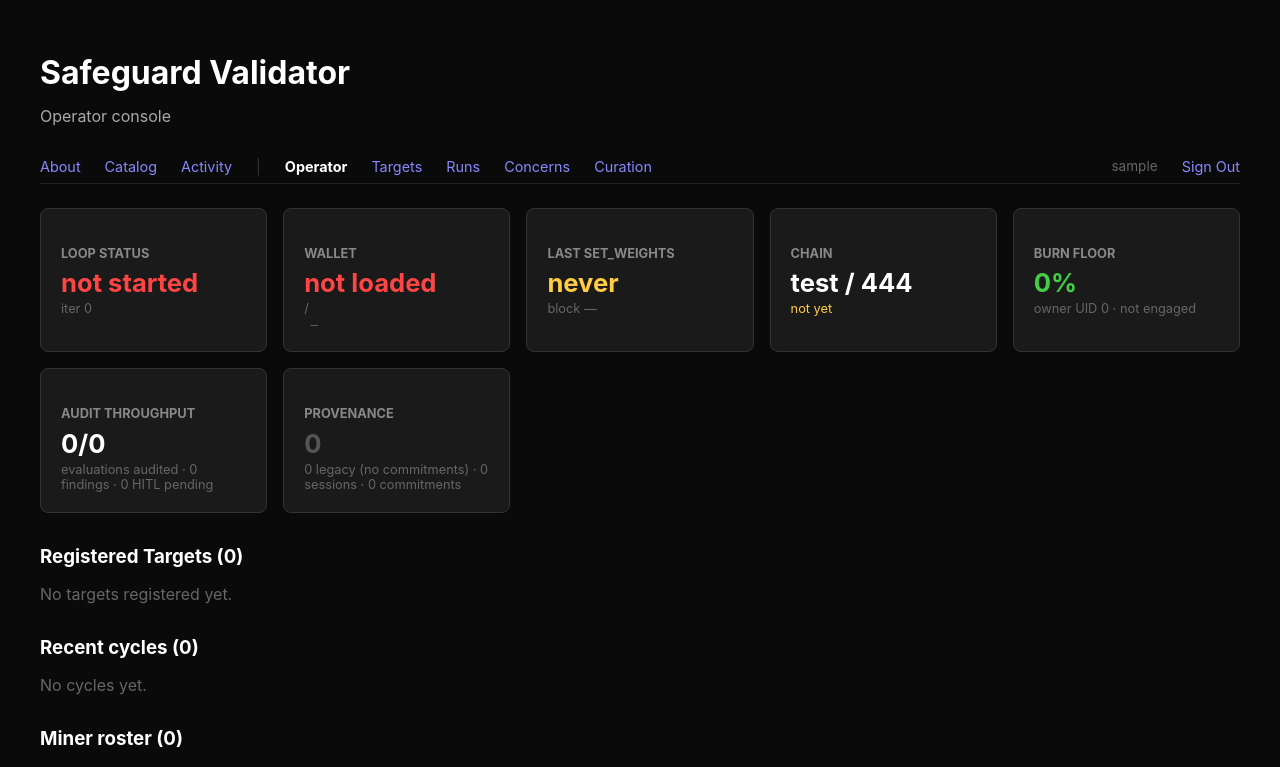
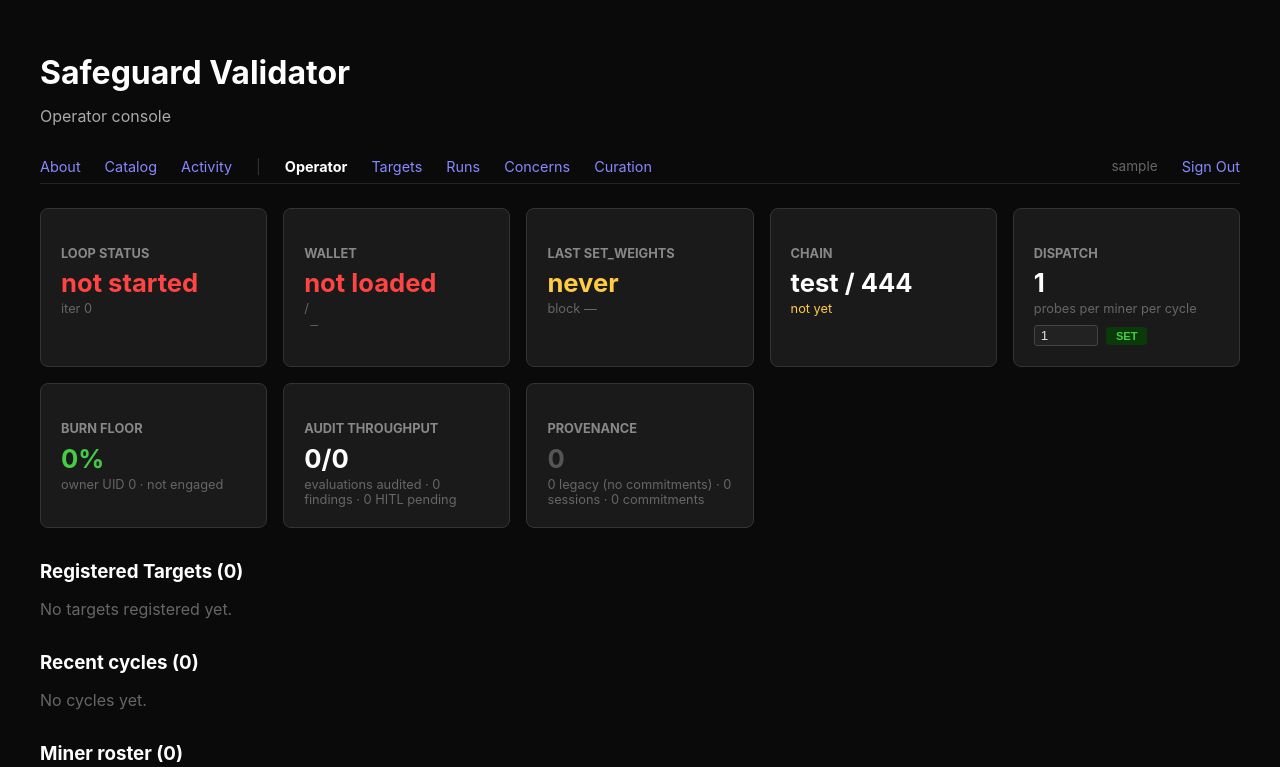
Before and after one commit to MichaelTrestman/Safeguard-Subnet, a Django app: page /operator/ in a window 1280 px wide. Shown: the top 767 px of the page. Run offline with Django 5.2, Linux system fonts and the light colour scheme; the visitor is signed in with stand-in values (Sample User, id 1); data comes from the database, SQL or seed files in the repository; data that the repository does not hold is empty; parts of the project's set-up code (start-up, migrations or seed data) failed here and were passed over; some libraries are stand-ins or nearby versions.

Commit message:
dispatch: drop to 3 probes/cycle + runtime UI control
10 probes overwhelmed Chutes rate limits at MAX_CONCURRENT_PROBES=3.
Drop default to 3 so dispatch matches miner concurrency cap. Added
POST /control/probes-per-cycle endpoint + Dispatch card on operator
dashboard with inline Set button for runtime tuning.

Co-Authored-By: Claude Opus 4.6 (1M context) <noreply@anthropic.com>

```diff
--- a/vali-django/k8s/deployment.yaml
+++ b/vali-django/k8s/deployment.yaml
@@ -76,7 +76,7 @@ spec:
             # as you raise this — audit runs serialized per-row, so total
             # cycle time scales with (eligible_miners × targets × N).
             - name: PROBES_PER_MINER_PER_CYCLE
-              value: "10"
+              value: "3"
             # Concurrent in-flight probe HTTP requests across one cycle.
             # Default 8; raise if PROBES_PER_MINER_PER_CYCLE × eligible
             # miners exceeds 8 so the semaphore isn't the bottleneck.
--- a/vali-django/validator/templates/validator/operator_dashboard.html
+++ b/vali-django/validator/templates/validator/operator_dashboard.html
@@ -77,6 +77,24 @@
     {% if vstatus.chain_connected %}
     <div class="sub">block {{ vstatus.current_block|default:"—" }} · {{ vstatus.n_probe_miners }} probe / {{ vstatus.n_hitl_miners }} HITL miners · {{ vstatus.blocks_until_next_cycle }} blocks to next cycle</div>
     {% endif %}
+  </div>
+
+  <div class="card">
+    <h4>Dispatch</h4>
+    <div class="value">{{ probes_per_cycle }}</div>
+    <div class="sub">probes per miner per cycle</div>
+    <div style="margin-top:8px;">
+      <input type="number" id="ppc-input" value="{{ probes_per_cycle }}" min="1" max="50"
+             style="width:50px; background:#222; color:#ddd; border:1px solid #444;
+                    border-radius:3px; padding:2px 6px; margin-right:4px;">
+      <button class="chip success" style="cursor:pointer; border:none; padding:0.2rem 0.6rem;"
+              onclick="fetch('/control/probes-per-cycle', {
+                method:'POST', headers:{'Content-Type':'application/json'},
+                body: JSON.stringify({value: parseInt(document.getElementById('ppc-input').value)})
+              }).then(r => r.ok ? location.reload() : r.text().then(t => alert('Failed: '+t)))">
+        Set
+      </button>
+    </div>
   </div>
 
   <div class="card">
--- a/vali-django/validator/urls.py
+++ b/vali-django/validator/urls.py
@@ -14,6 +14,7 @@ urlpatterns = [
     path("targets/<str:name>/", views.target_detail, name="target_detail"),
     path("eval/<str:task_id>/", views.eval_detail, name="eval_detail"),
     path("runs/", views.runs_browser, name="runs_browser"),
+    path("control/probes-per-cycle", views.control_probes_per_cycle, name="control_probes_per_cycle"),
 
     # Customer dashboard (customer login)
     path("dashboard/", views.customer_dashboard, name="customer_dashboard"),
--- a/vali-django/validator/views.py
+++ b/vali-django/validator/views.py
@@ -649,7 +649,16 @@ def operator_dashboard(request: HttpRequest) -> HttpResponse:
             "netuid": settings.NETUID,
         },
         "nav_active": "operator",
+        "probes_per_cycle": _get_probes_per_cycle(),
     })
+
+
+def _get_probes_per_cycle() -> int:
+    try:
+        from . import loop
+        return loop.PROBES_PER_MINER_PER_CYCLE
+    except (ImportError, AttributeError):
+        return 1
 
 
 @staff_required
@@ -722,6 +731,25 @@ def targets_compare(request: HttpRequest) -> HttpResponse:
         "targets": targets,
         "nav_active": "targets",
     })
+
+
+# --- Operator controls --------------------------------------------------
+
+
+@staff_required
+@csrf_exempt
+@require_http_methods(["POST"])
+def control_probes_per_cycle(request: HttpRequest) -> JsonResponse:
+    """Update PROBES_PER_MINER_PER_CYCLE at runtime without restarting.
+    Immediately affects the next dispatch tick."""
+    from . import loop as _loop
+    import json as _json
+    body = _json.loads(request.body or b"{}")
+    new_val = int(body.get("value", 1))
+    if new_val < 1:
+        return JsonResponse({"error": "value must be >= 1"}, status=400)
+    _loop.PROBES_PER_MINER_PER_CYCLE = new_val
+    return JsonResponse({"status": "ok", "probes_per_miner_per_cycle": new_val})
 
 
 # --- Health -------------------------------------------------------------
```
